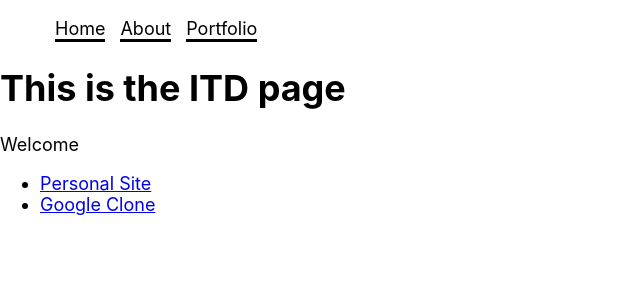
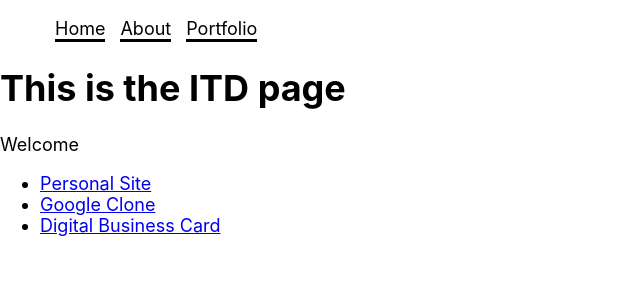
Before and after one commit to eediallo/eediallo.github.io, a React (Create React App) app in the folder my-portfolio/: page /intro-to-digital in a window 1280 px wide. Shown: the top 300 px of the page, without its empty margins (0-640 px from the left). Built offline with nearby package versions, Linux system fonts and the light colour scheme.

Commit message:
adds link to business digital card project

```diff
--- a/my-portfolio/src/pages/IntroToDigital.js
+++ b/my-portfolio/src/pages/IntroToDigital.js
@@ -12,6 +12,11 @@ const IntroToDigital = () => {
         <li>
           <Link to="/google-clone">Google Clone</Link>
         </li>
+        <li>
+          <Link to="/https://elhadji-digital-business-card.netlify.app/">
+            Digital Business Card
+          </Link>
+        </li>
       </ul>
     </>
   );
```
